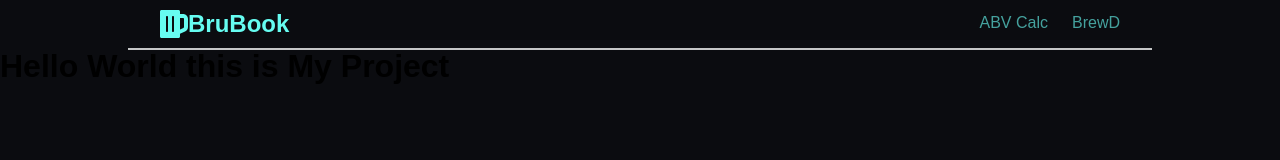
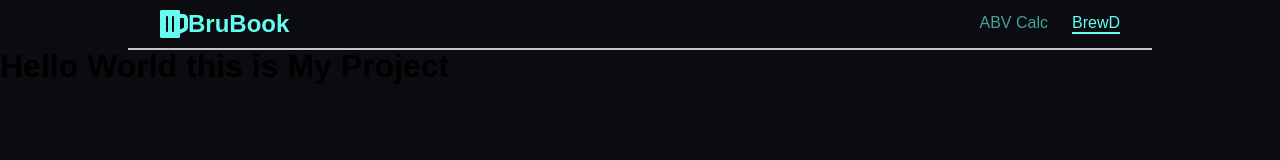
Before and after one commit to jceb30198/BruBook, a React (Create React App) app in the folder client/: page /brewd in a window 1280 px wide. Shown: the top 160 px of the page. Built offline with nearby package versions, Linux system fonts and the light colour scheme.

Commit message:
Got the active link working but I am not completely sure how.

```diff
--- a/client/src/components/Nav/Nav.jsx
+++ b/client/src/components/Nav/Nav.jsx
@@ -1,13 +1,10 @@
 import React from 'react';
-import { Link, useParams } from 'react-router-dom';
+import { NavLink } from 'react-router-dom';
 import { FontAwesomeIcon } from '@fortawesome/react-fontawesome'
 import { faBeer } from '@fortawesome/free-solid-svg-icons'
 import './style.css';
 
 export default function Nav() {
-  let params = useParams();
-
-  console.log(params)
   return (
     <header>
       <div className='nav-container'>
@@ -17,8 +14,8 @@ export default function Nav() {
           <h2>BruBook</h2>
           </div>
           <ul>
-            <li><Link className='link' to='/'>ABV Calc</Link></li>
-            <li><Link className='link' to='/brewd'>BrewD</Link></li>
+            <li><NavLink className='link' to='/'>ABV Calc</NavLink></li>
+            <li><NavLink className='link' to='/brewd'>BrewD</NavLink></li>
           </ul>
         </nav>
       </div>
--- a/client/src/components/Nav/style.css
+++ b/client/src/components/Nav/style.css
@@ -30,19 +30,21 @@ header {
   list-style-type: none;
 }
 
-#flex-nav ul li {
+.link {
   margin-left: 1.5rem;
   position: relative;
   display: inline-block;
   border-bottom: 2px solid transparent;
   transition: all 1s ease;
-}
-
-.link {
   text-decoration: none;
   cursor: pointer;
   color: var(--secondary);
   transition: all 1s ease;
+}
+
+.active {
+  color: var(--primary);
+  border-bottom: 2px solid var(--primary);
 }
 
 #flex-nav ul li:hover,
```
